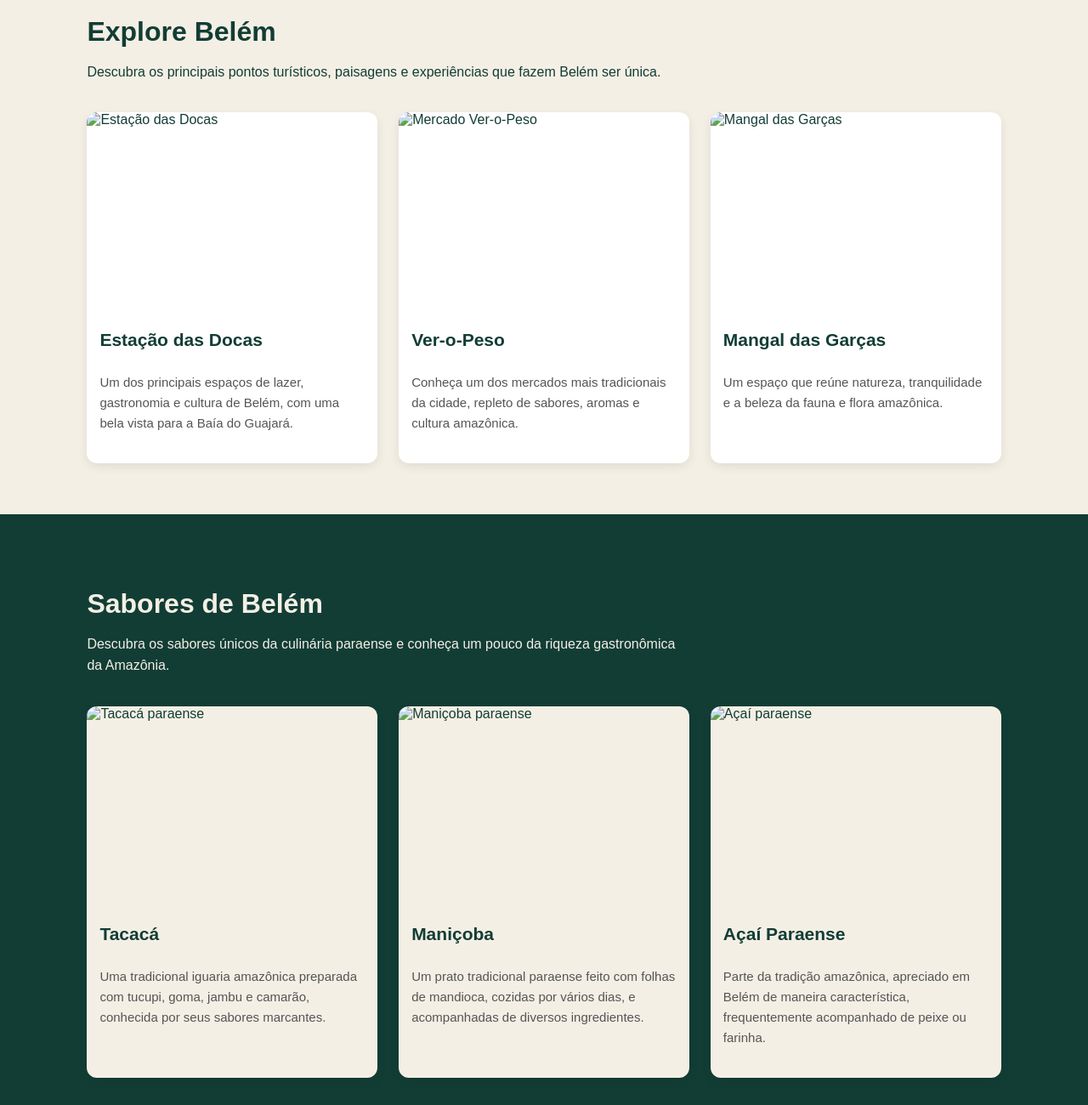
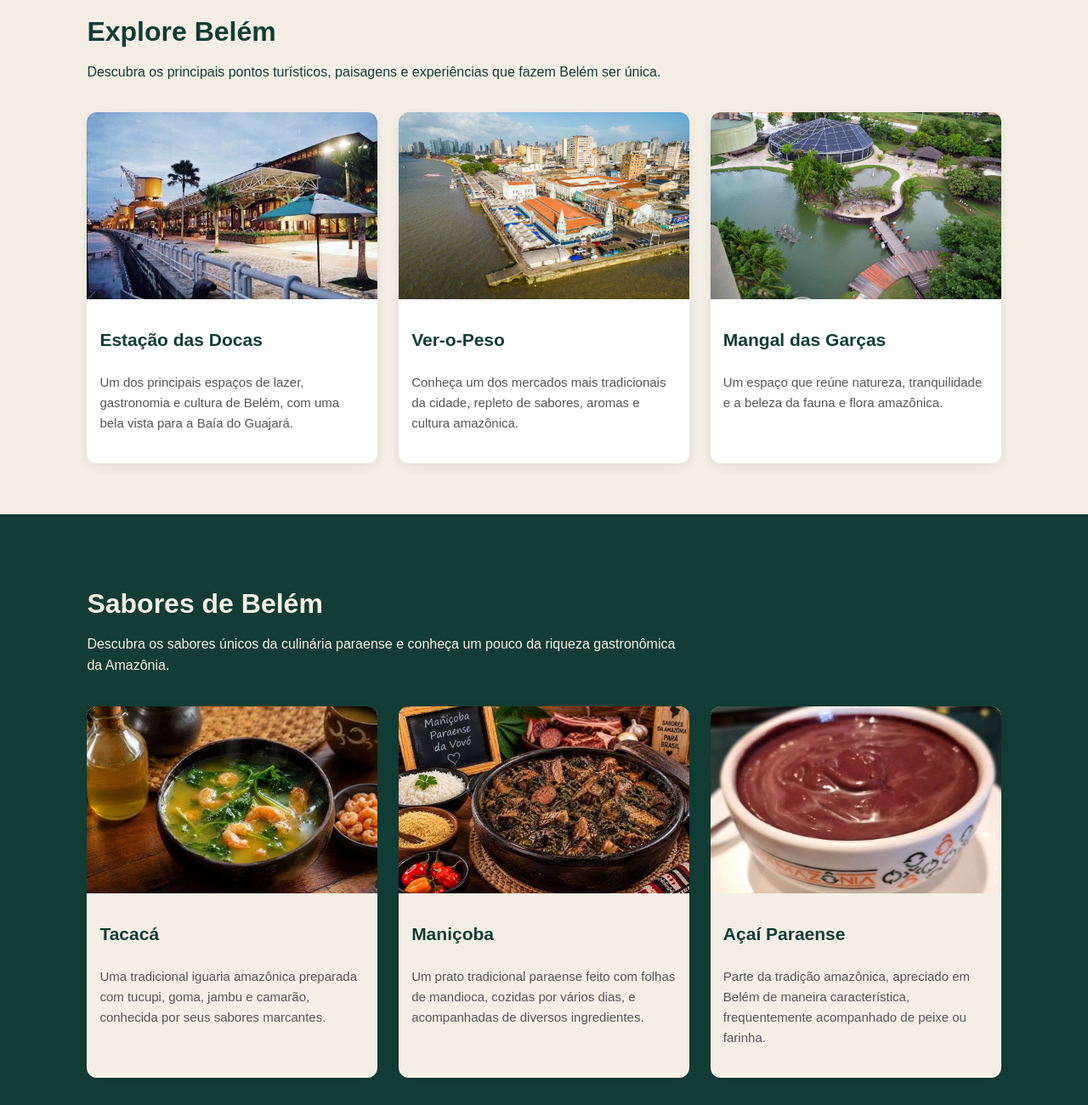
Before and after one commit to Sebastiao-pereira/belem-conecta, a plain HTML site: page index.html in a window 1280 px wide. Shown: the part 780-2080 px from the top of the page at 85% size. Drawn offline with Linux system fonts and the light colour scheme; files whose address does not match are found by name.

Commit message:
Add files via upload

```diff
--- a/index.html
+++ b/index.html
@@ -47,19 +47,19 @@
 <div class="explorar-cards">
 
         <div class="card">
-            <img src="imagens/estacao-das-docas.jpg" alt="Estação das Docas">
+            <img src="estacao-das-docas.jpg" alt="Estação das Docas">
             <h3>Estação das Docas</h3>
             <p>Um dos principais espaços de lazer, gastronomia e cultura de Belém, com uma bela vista para a Baía do Guajará.</p>
         </div>
 
         <div class="card">
-            <img src="imagens/ver-o-peso.jpg" alt="Mercado Ver-o-Peso">
+            <img src="ver-o-peso.jpg" alt="Mercado Ver-o-Peso">
             <h3>Ver-o-Peso</h3>
             <p>Conheça um dos mercados mais tradicionais da cidade, repleto de sabores, aromas e cultura amazônica.</p>
         </div>
 
         <div class="card">
-            <img src="imagens/mangal-das-garcas.jpg" alt="Mangal das Garças">
+            <img src="mangal-das-garcas.jpg" alt="Mangal das Garças">
             <h3>Mangal das Garças</h3>
             <p>Um espaço que reúne natureza, tranquilidade e a beleza da fauna e flora amazônica.</p>
         </div>
@@ -78,19 +78,19 @@
     <div class="explorar-cards">
 
         <div class="card">
-            <img src="imagens/tacaca.jpg" alt="Tacacá paraense">
+            <img src="tacaca.jpg" alt="Tacacá paraense">
             <h3>Tacacá</h3>
             <p>Uma tradicional iguaria amazônica preparada com tucupi, goma, jambu e camarão, conhecida por seus sabores marcantes.</p>
         </div>
 
         <div class="card">
-            <img src="imagens/maniçoba.jpg" alt="Maniçoba paraense">
+            <img src="maniçoba.jpg" alt="Maniçoba paraense">
             <h3>Maniçoba</h3>
             <p>Um prato tradicional paraense feito com folhas de mandioca, cozidas por vários dias, e acompanhadas de diversos ingredientes.</p>
         </div>
 
         <div class="card">
-            <img src="imagens/acai.jpeg" alt="Açaí paraense">
+            <img src="acai.jpeg" alt="Açaí paraense">
             <h3>Açaí Paraense</h3>
             <p>Parte da tradição amazônica, apreciado em Belém de maneira característica, frequentemente acompanhado de peixe ou farinha.</p>
         </div>
@@ -108,19 +108,19 @@
     <div class="explorar-cards">
 
         <div class="card">
-            <img src="imagens/carimbo.jpg" alt="Manifestação cultural paraense">
+            <img src="carimbo.jpg" alt="Manifestação cultural paraense">
             <h3>Tradições Paraenses</h3>
             <p>Conheça as manifestações populares, tradições e costumes que preservam a identidade cultural da região.</p>
         </div>
 
         <div class="card">
-            <img src="imagens/teatro-da-paz.jpg" alt="Teatro da Paz em Belém">
+            <img src="teatro-da-paz.jpg" alt="Teatro da Paz em Belém">
             <h3>Patrimônio Histórico</h3>
             <p>Explore a arquitetura, os monumentos e os espaços históricos que contam a trajetória de Belém.</p>
         </div>
 
         <div class="card">
-            <img src="imagens/cirio-de-nazare.jpg" alt="Círio de Nazaré em Belém">
+            <img src="cirio-de-nazare.jpg" alt="Círio de Nazaré em Belém">
             <h3>Festas e Celebrações</h3>
             <p>Vivencie celebrações e eventos que reúnem fé, cultura, tradição e a participação do povo paraense.</p>
         </div>
```
